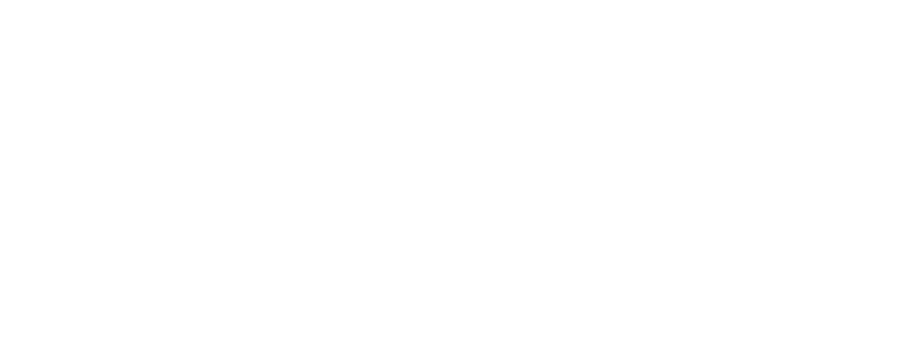
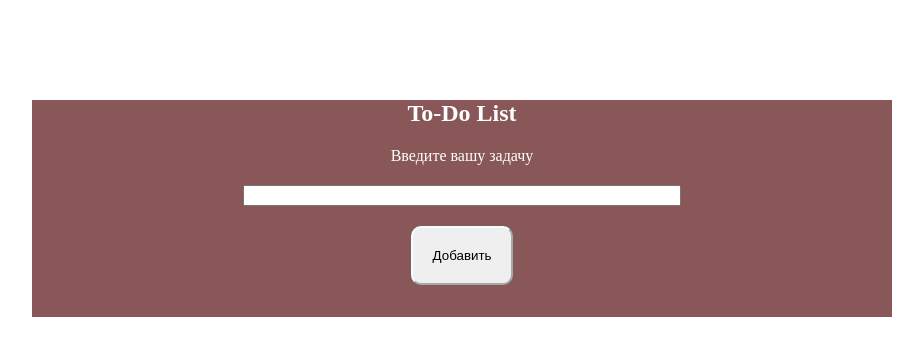
Before and after one commit to jackerbro/DOM_todo-List, a plain HTML site: page index.html in a window 1280 px wide. Shown: the whole page, without its empty margins (178-1101 px from the left). Drawn offline with Linux system fonts and the light colour scheme.

Commit message:
complete

```diff
--- a/app.js
+++ b/app.js
@@ -0,0 +1 @@
+console.log(parseInt("a4234"));
--- a/index.html
+++ b/index.html
@@ -3,10 +3,22 @@
   <head>
     <meta charset="UTF-8" />
     <meta name="viewport" content="width=device-width, initial-scale=1.0" />
-    <title>Document</title>
+    <title>To-DO List</title>
     <link rel="stylesheet" href="style.css" />
   </head>
   <body>
-    <script src="app.js"></script>
+    <div class="main">
+      <section class="section">
+        <h1>To-Do List</h1>
+        <form action="">
+          <label for="task">Введите вашу задачу</label>
+          <input id="task" type="text" />
+          <button class="btn">Добавить</button>
+          <ul class="taskList"></ul>
+        </form>
+      </section>
+    </div>
+
+    <script type="text/java" src="app.js" defer></script>
   </body>
 </html>
--- a/style.css
+++ b/style.css
@@ -0,0 +1,43 @@
+.main {
+  position: relative;
+  top: 50%;
+  margin: 100px auto;
+
+  max-width: 860px;
+
+  background-color: rgba(114, 55, 55, 0.836);
+  color: white;
+}
+
+h1 {
+  text-align: center;
+}
+
+.section {
+  width: 100%;
+}
+
+form {
+  display: flex;
+  flex-direction: column;
+  justify-content: center;
+  align-items: center;
+}
+
+#task {
+  display: block;
+  margin: 20px 0;
+  width: 50%;
+}
+
+button {
+  padding: 20px;
+  border-radius: 10px;
+  border-color: azure;
+
+  transition: background-color 0.2s ease-in;
+}
+
+button:hover {
+  background-color: azure;
+}
```
